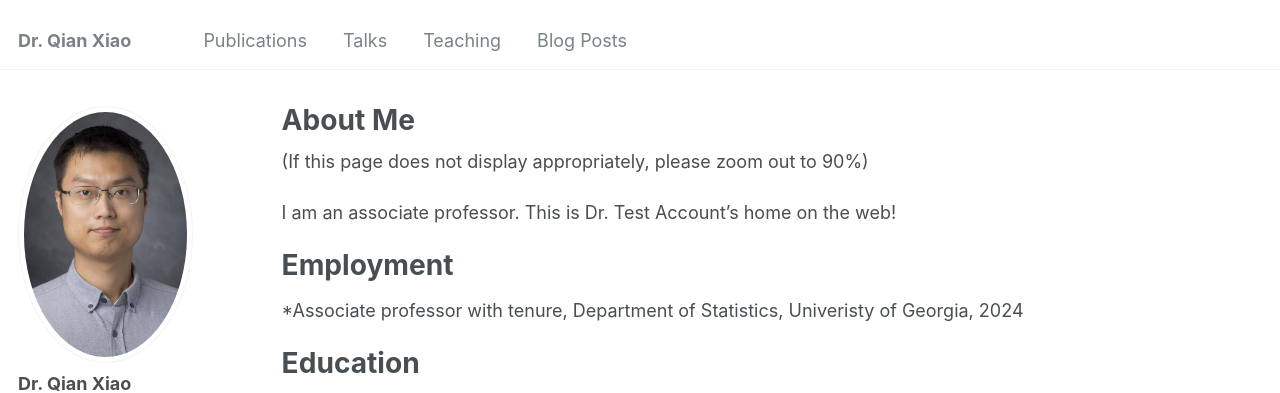
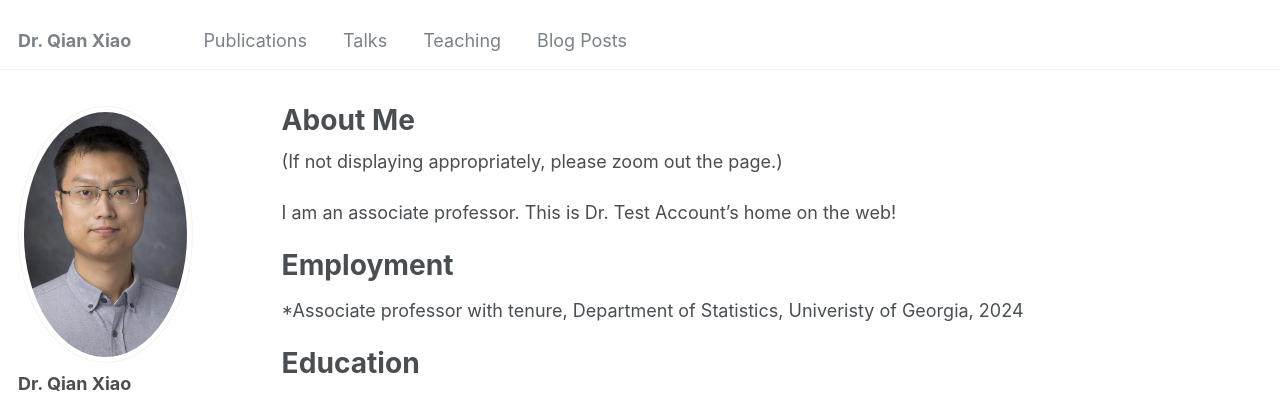
Before and after one commit to QXlab/QXlab.github.io, a Jekyll site: the page built from _pages/about.md, in a window 1280 px wide and 900 px high. Shown: the top 393 px of the window. Built offline with Jekyll 4.4.1, drawn with Linux system fonts in a browser that asks for light colours; some web fonts are replaced.

Commit message:
Update about.md

```diff
--- a/_pages/about.md
+++ b/_pages/about.md
@@ -6,7 +6,7 @@ redirect_from:
   - /about/
   - /about.html
 ---
-(If this page does not display appropriately, please zoom out to 90%)
+(If not displaying appropriately, please zoom out the page.)
 
 I am an associate professor. This is Dr. Test Account's home on the web!
 
```
